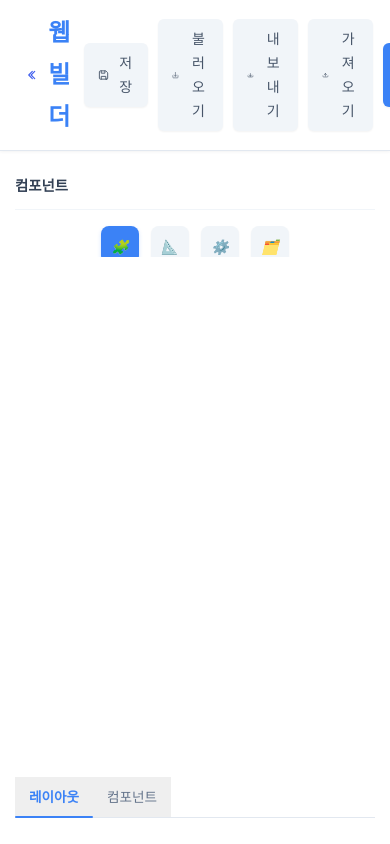
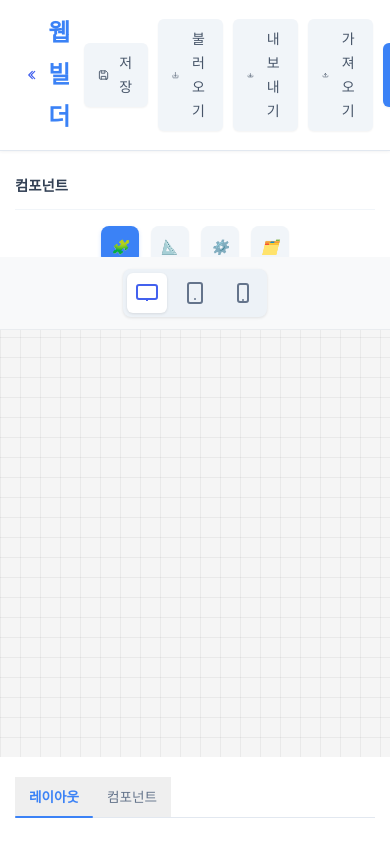
Before and after one commit to cym1212/webBuilder-React, a React (Create React App) app: page / in a window 390 px wide. Shown: the top 844 px of the page. Built offline with nearby package versions, Linux system fonts and the light colour scheme; a web font is replaced by a local one.

Commit message:
pc/tablet/mobile 사이즈 변경 버튼

```diff
--- a/src/App.css
+++ b/src/App.css
@@ -821,3 +821,49 @@ body {
   min-height: 80px;
   resize: vertical;
 }
+
+/* 뷰 모드 선택기 스타일 */
+.editor-canvas-header {
+  display: flex;
+  justify-content: center;
+  align-items: center;
+  padding: 12px 0;
+  background-color: #f8f9fa;
+  border-bottom: 1px solid #e9ecef;
+  width: 100%;
+  text-align: center;
+}
+
+.view-mode-selector {
+  display: inline-flex;
+  gap: 8px;
+  background-color: #edf2f7;
+  padding: 4px;
+  border-radius: 8px;
+  box-shadow: 0 1px 3px rgba(0, 0, 0, 0.1);
+}
+
+.view-mode-button {
+  display: flex;
+  align-items: center;
+  justify-content: center;
+  width: 40px;
+  height: 40px;
+  border: none;
+  background-color: transparent;
+  border-radius: 6px;
+  cursor: pointer;
+  color: #64748b;
+  transition: all 0.2s ease;
+}
+
+.view-mode-button:hover {
+  background-color: #e2e8f0;
+  color: #334155;
+}
+
+.view-mode-button.active {
+  background-color: #fff;
+  color: #4361ee;
+  box-shadow: 0 1px 3px rgba(0, 0, 0, 0.1);
+}
--- a/src/components/EditorCanvas.js
+++ b/src/components/EditorCanvas.js
@@ -25,6 +25,15 @@ function EditorCanvas() {
   const [isScrolling, setIsScrolling] = useState(false);
   const [scrollDirection, setScrollDirection] = useState(null); // 'up', 'down'
   const [isDraggingComponent, setIsDraggingComponent] = useState(false);
+  // 화면 크기 모드 상태 추가
+  const [viewMode, setViewMode] = useState('pc'); // 'pc', 'tablet', 'mobile'
+
+  // 화면 크기 설정
+  const viewSizes = {
+    pc: { width: '100%', maxWidth: '100%' },
+    tablet: { width: '768px', maxWidth: '768px' },
+    mobile: { width: '375px', maxWidth: '375px' }
+  };
 
   // 스크롤 컨트롤을 위한 참조
   const canvasRef = useRef(null);
@@ -69,13 +78,24 @@ function EditorCanvas() {
 
   // 빈 캔버스 영역 클릭 핸들러
   const handleCanvasClick = (e) => {
+    // className이 문자열인지 객체인지 확인하고 그에 따라 처리
     // 이벤트가 캔버스 자체에서 발생했는지 확인 (버블링된 이벤트가 아닌지)
-    if (e.target === e.currentTarget ||
-        e.target.className === 'layout-main-content' ||
-        e.target.className.includes('editor-canvas')) {
+    const isTargetCanvasOrMainContent = e.target === e.currentTarget ||
+      e.target.className === 'layout-main-content';
+
+    // className이 문자열인 경우에만 includes 메서드 사용
+    const hasEditorCanvasClass = typeof e.target.className === 'string' &&
+      e.target.className.includes('editor-canvas');
+
+    if (isTargetCanvasOrMainContent || hasEditorCanvasClass) {
       // 모든 컴포넌트 선택 해제 (selectComponent에 null 전달)
       dispatch(selectComponent(null));
     }
+  };
+
+  // 화면 모드 변경 핸들러
+  const handleViewModeChange = (mode) => {
+    setViewMode(mode);
   };
 
   // 컴포넌트의 최대 Y 위치를 계산하여 메인 영역 높이 결정
@@ -521,6 +541,45 @@ function EditorCanvas() {
     );
   };
 
+  // 화면 크기 선택 버튼 렌더링 함수
+  const renderViewModeSelector = () => {
+    return (
+      <div className="view-mode-selector">
+        <button
+          className={`view-mode-button ${viewMode === 'pc' ? 'active' : ''}`}
+          onClick={() => handleViewModeChange('pc')}
+          title="PC 화면"
+        >
+          <svg width="24" height="24" viewBox="0 0 24 24" fill="none" xmlns="http://www.w3.org/2000/svg">
+            <rect x="2" y="4" width="20" height="14" rx="2" stroke="currentColor" strokeWidth="2"/>
+            <path d="M8 18H16" stroke="currentColor" strokeWidth="2"/>
+            <path d="M12 18V20" stroke="currentColor" strokeWidth="2"/>
+          </svg>
+        </button>
+        <button
+          className={`view-mode-button ${viewMode === 'tablet' ? 'active' : ''}`}
+          onClick={() => handleViewModeChange('tablet')}
+          title="태블릿 화면"
+        >
+          <svg width="24" height="24" viewBox="0 0 24 24" fill="none" xmlns="http://www.w3.org/2000/svg">
+            <rect x="5" y="2" width="14" height="20" rx="2" stroke="currentColor" strokeWidth="2"/>
+            <path d="M12 18H12.01" stroke="currentColor" strokeWidth="2" strokeLinecap="round"/>
+          </svg>
+        </button>
+        <button
+          className={`view-mode-button ${viewMode === 'mobile' ? 'active' : ''}`}
+          onClick={() => handleViewModeChange('mobile')}
+          title="모바일 화면"
+        >
+          <svg width="24" height="24" viewBox="0 0 24 24" fill="none" xmlns="http://www.w3.org/2000/svg">
+            <rect x="7" y="3" width="10" height="18" rx="2" stroke="currentColor" strokeWidth="2"/>
+            <path d="M12 19H12.01" stroke="currentColor" strokeWidth="2" strokeLinecap="round"/>
+          </svg>
+        </button>
+      </div>
+    );
+  };
+
   return (
     <div
       id="editor-canvas"
@@ -530,17 +589,37 @@ function EditorCanvas() {
       }}
       className={`editor-canvas ${isOver ? 'drop-active' : ''} ${isDraggingComponent ? 'dragging-over' : ''}`}
       style={{
-        backgroundColor: isOver ? '#f0f8ff' : 'white',
         position: 'relative',
         width: '100%',
         height: '100%',
         overflow: 'auto',
         display: 'flex',
         flexDirection: 'column',
-        alignItems: 'stretch'
+        alignItems: 'stretch',
+        backgroundColor: 'transparent'
       }}
       onClick={handleCanvasClick}
     >
+      {/* 격자 무늬 배경 추가 - 직접 스타일링 적용 */}
+      <div
+        style={{
+          position: 'absolute',
+          top: 0,
+          left: 0,
+          right: 0,
+          bottom: 0,
+          backgroundColor: '#f5f5f5',
+          backgroundImage: 'linear-gradient(rgba(0, 0, 0, 0.05) 1px, transparent 1px), linear-gradient(90deg, rgba(0, 0, 0, 0.05) 1px, transparent 1px)',
+          backgroundSize: '20px 20px',
+          zIndex: 0
+        }}
+      />
+
+      {/* 화면 모드 선택 버튼 추가 */}
+      <div className="editor-canvas-header" style={{ position: 'relative', zIndex: 1 }}>
+        {renderViewModeSelector()}
+      </div>
+
       {/* 스크롤 안내 요소 */}
       {isDraggingComponent && (
         <>
@@ -554,7 +633,18 @@ function EditorCanvas() {
       )}
 
       {LayoutComponent ? (
-        <div className="layout-container" style={{ position: 'relative', height: '100%', width: '100%' }}>
+        <div
+          className="layout-container"
+          style={{
+            position: 'relative',
+            height: '100%',
+            width: viewSizes[viewMode].width,
+            maxWidth: viewSizes[viewMode].maxWidth,
+            margin: '0 auto',
+            transition: 'width 0.3s, max-width 0.3s',
+            zIndex: 1,
+          }}
+        >
           <LayoutComponent {...layoutProps}>
             {/* 레이아웃 내부에 메인 컨텐츠 영역을 정의하고, 그 안에 컴포넌트 배치 */}
             <div
@@ -564,12 +654,13 @@ function EditorCanvas() {
                 minHeight: `${mainContentHeight}px`,
                 padding: '0px',
                 width: '100%',
-                backgroundColor: isOver ? 'rgba(0, 123, 255, 0.05)' : 'transparent',
+                backgroundColor: isOver ? 'rgba(0, 123, 255, 0.05)' : 'white',
                 border: isOver ? '2px dashed #007bff' : 'none',
-                transition: 'background-color 0.3s, border 0.3s',
+                transition: 'width 0.3s, max-width 0.3s',
                 display: 'flex',
                 flexDirection: 'column',
-                gap: '15px'
+                gap: '15px',
+                boxShadow: '0 1px 3px rgba(0, 0, 0, 0.12), 0 1px 2px rgba(0, 0, 0, 0.24)'
               }}
               onClick={handleCanvasClick}
             >
@@ -584,13 +675,23 @@ function EditorCanvas() {
         </div>
       ) : (
         // 레이아웃이 없는 경우 순서대로 컴포넌트 렌더링
-        <div className="editor-content" style={{
-          display: 'flex',
-          flexDirection: 'column',
-          gap: '15px',
-          width: '100%',
-          padding: '0px'
-        }}>
+        <div
+          className="editor-content"
+          style={{
+            display: 'flex',
+            flexDirection: 'column',
+            gap: '15px',
+            width: viewSizes[viewMode].width,
+            maxWidth: viewSizes[viewMode].maxWidth,
+            margin: '0 auto',
+            padding: '0px',
+            transition: 'width 0.3s, max-width 0.3s',
+            backgroundColor: 'white',
+            boxShadow: '0 1px 3px rgba(0, 0, 0, 0.12), 0 1px 2px rgba(0, 0, 0, 0.24)',
+            zIndex: 1,
+            position: 'relative'
+          }}
+        >
           {/* 위치가 아닌 order 값으로 정렬하여 렌더링 */}
           {rootComponents
             .slice()
--- a/src/layouts/layout01/layouts/LayoutOne.js
+++ b/src/layouts/layout01/layouts/LayoutOne.js
@@ -7,14 +7,14 @@ import ScrollToTop from '../components/scroll-to-top';
 
 const LayoutOne = ({ children, headerContainerClass, headerTop, headerPaddingClass, headerPositionClass }) => {
   return (
-    <div className="layout-one">
+    <div className="layout-one" style={{ backgroundColor: '#ffffff' }}>
       <HeaderOne
         layout={headerContainerClass}
         top={headerTop}
         headerPaddingClass={headerPaddingClass}
         headerPositionClass={headerPositionClass}
       />
-      <main style={{ paddingLeft: '5vw', paddingRight: '5vw' }}>
+      <main style={{ paddingLeft: '5%', paddingRight: '5%' }}>
         {children}
       </main>
       <FooterOne
```
Also changed, not shown: src/components/ComponentRenderer.js (+0 -11 lines).
